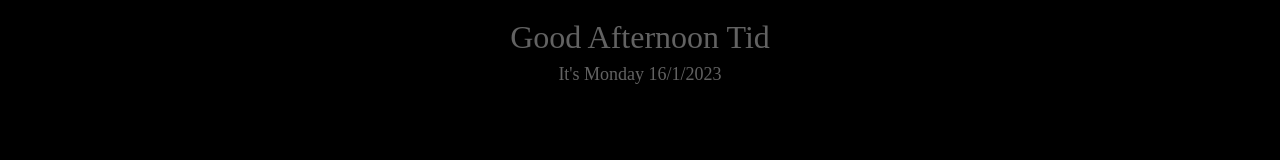
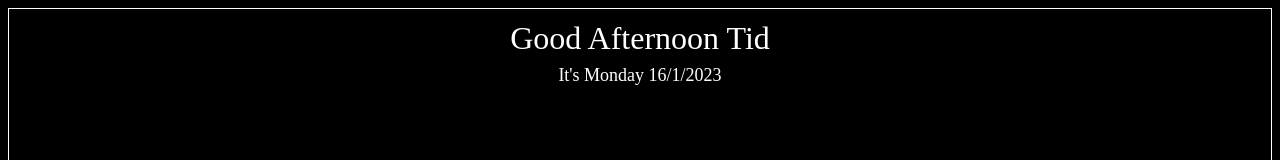
Before and after one commit to tsissoko/redesigned-systems, a plain HTML site: page index.html in a window 1280 px wide. Shown: the top 160 px of the page. Drawn offline with Linux system fonts and the light colour scheme.

Commit message:
Update index.html

```diff
--- a/index.html
+++ b/index.html
@@ -5,9 +5,9 @@
 #lbl {
     font-family: helvica;
     font-size: xx-large;
-    color: #626262;
+    color: #FFFFFF;
     padding: 5px;
-    border: 2px solid ##FFFFFF;
+    border: 0.2px solid #FFFFFF;
     text-align: center;
     line-height: 1.5;
     height:85%
@@ -52,6 +52,6 @@ body{
         greet = 'Good Evening  ';
 
     document.getElementById('lbl').innerHTML =
-       greet+= "Tid " +`<div id="date"> It's ${date}</div>`;
+       greet+= "Tid" +`<div id="date"> It's ${date}</div>`;
 </script>
 </html>
```
